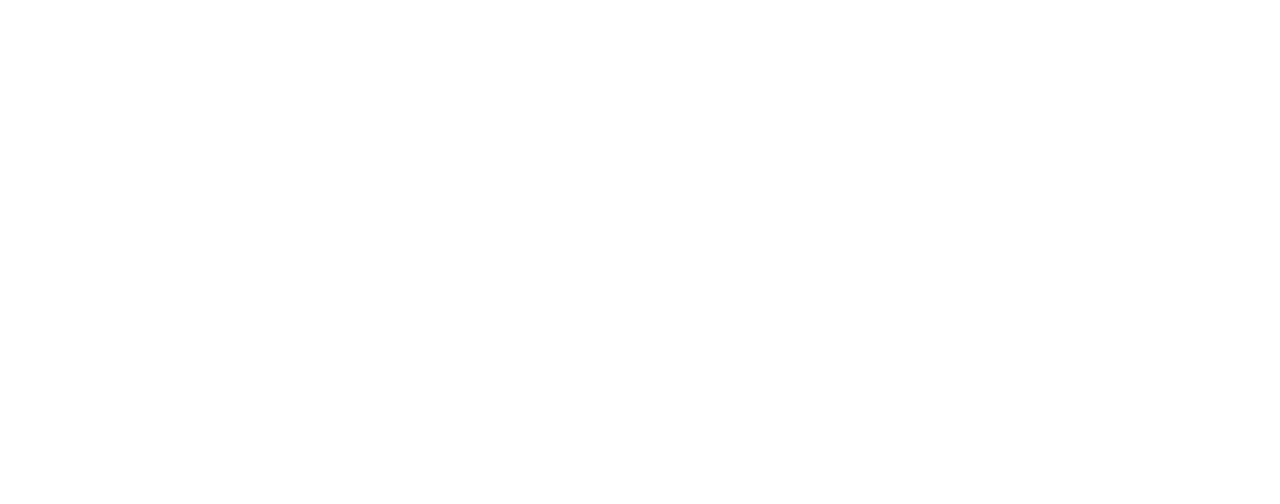
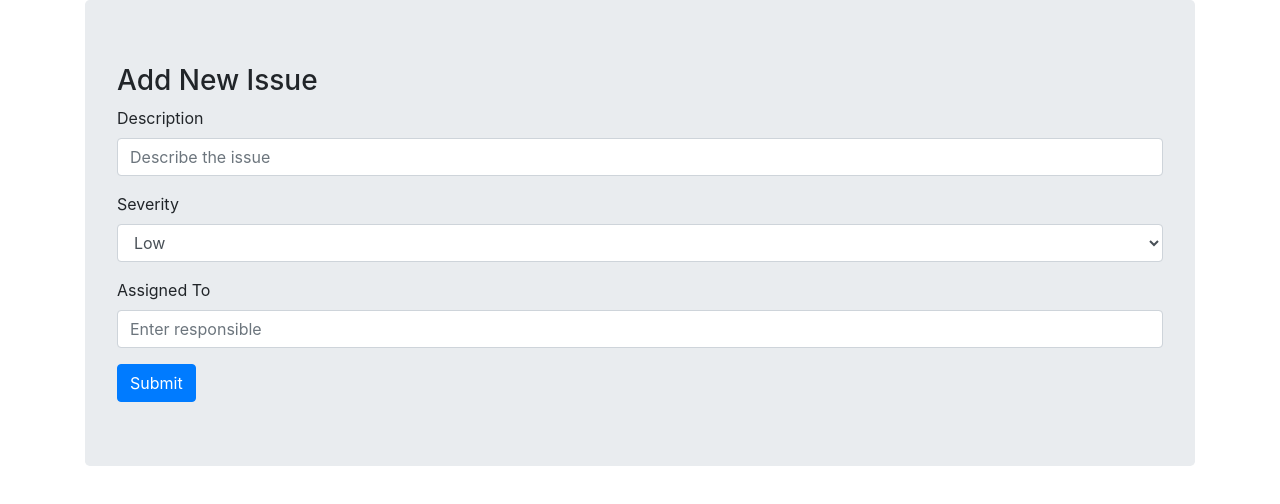
Before and after one commit to TeoVerdaguer/issues, a plain HTML site: page index.html in a window 1280 px wide. Drawn offline with nearby package versions, Linux system fonts and the light colour scheme.

Commit message:
created the form layout

```diff
--- a/index.html
+++ b/index.html
@@ -8,8 +8,39 @@
     <link rel="stylesheet" href="https://stackpath.bootstrapcdn.com/bootstrap/4.3.1/css/bootstrap.min.css">
 </head>
 <body>
+    <div class="container">
+            <div class="jumbotron">
+                    <h3>Add New Issue</h3>
+                    <form onsubmit="test(event)">
+                            <div class="form-group">
+                              <label for="description">Description</label>
+                              <input type="text" class="form-control" id="description" placeholder="Describe the issue">
+                            </div>
+                            <div class="form-group">
+                                    <label for="severity">Severity</label>
+                                    <select class="form-control" id="severity">
+                                      <option>Low</option>
+                                      <option>Medium</option>
+                                      <option>High</option>
+                                    </select>
+                                  </div>
+                                  <div class="form-group">
+                                        <label for="assignedTo">Assigned To</label>
+                                        <input type="text" class="form-control" id="assignedTo" placeholder="Enter responsible">
+                                      </div>
+                            <button type="submit" class="btn btn-primary">Submit</button>
+                          </form>
+                  </div>
+
+                  <div class="list">
+
+                  </div>
+
+    </div>
 
     <script src="https://ajax.googleapis.com/ajax/libs/jquery/3.4.1/jquery.min.js"></script>
     <script src="https://stackpath.bootstrapcdn.com/bootstrap/4.3.1/js/bootstrap.min.js"></script>
+    <script src="https://cdnjs.cloudflare.com/ajax/libs/chance/1.0.18/chance.min.js"></script>
+    <script src="index.js"></script>
 </body>
 </html>
--- /dev/null
+++ b/index.js
@@ -0,0 +1,4 @@
+function test(e){
+    e.preventefault();
+    console.log(document.getElementById("description").value);
+}
```
